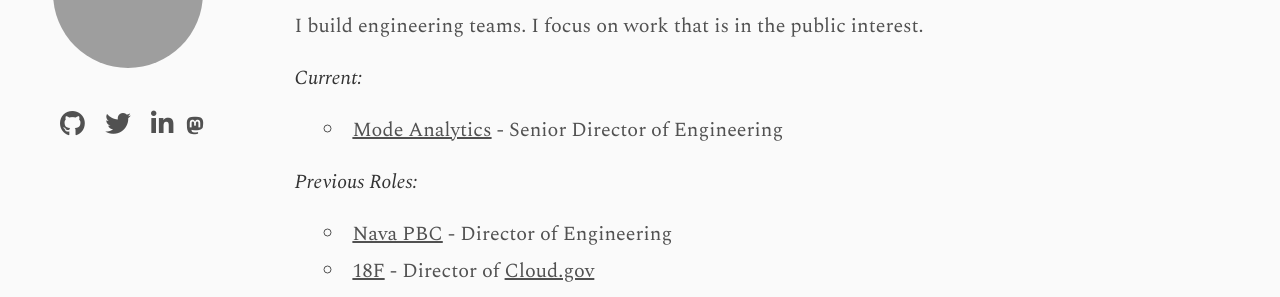
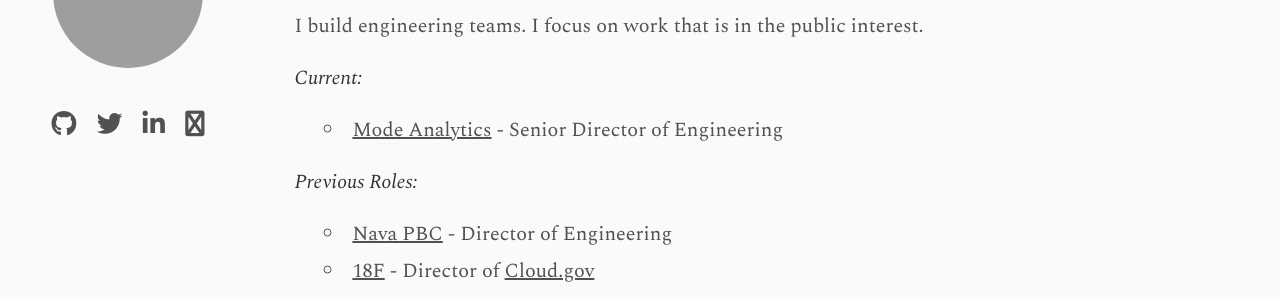
Before and after one commit to eddietejeda/eddietejeda.com, a Jekyll site: the page built from index.md, in a window 1280 px wide. Shown: the part 146-443 px from the top of the page. Built offline with Jekyll 4.4.1, drawn with Linux system fonts in a browser that asks for light colours; nearby versions of some CDN libraries; library files that are not in the unit come from our copies; grey boxes are pictures that could not be loaded.

Commit message:
add mastodon icon

```diff
--- a/_layouts/default.html
+++ b/_layouts/default.html
@@ -25,12 +25,10 @@
                 <i class="fa fa-facebook"></i>
             </a>
             {% endif %} {% if site.mastodon %}
-            <a rel="me" type="button" href="{{ site.mastodon }}">
-                <i class="fab fa-mastodon"></i>
+            <a rel="me" type="button" href="https://{{ site.mastodon }}">
+                <i class="fa fa-mastodon"></i>
             </a>
             {% endif %}
-
-
         </ul>
     </div>
     <div class="posts">
```
